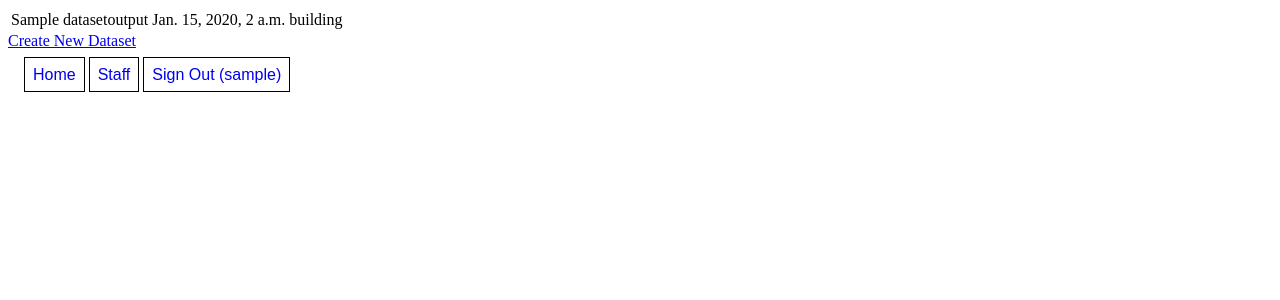
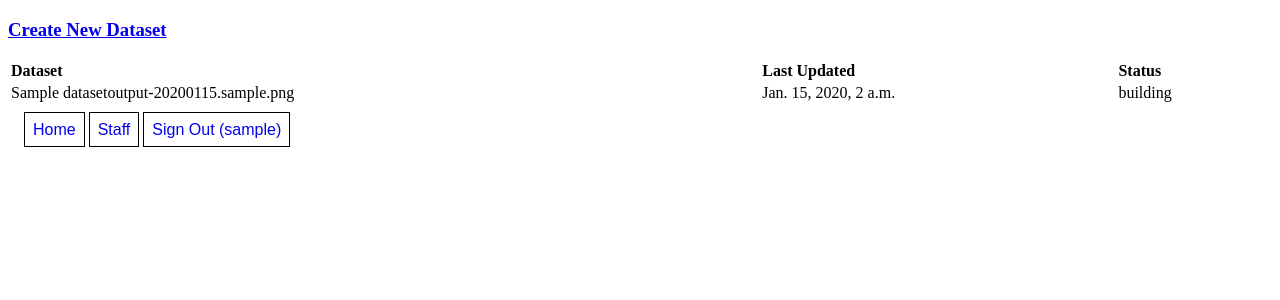
Before and after one commit to lithium/django-ingress-discoverer, a Django app: page /exports in a window 1280 px wide. Shown: the top 300 px of the page. Run offline with Django 3.2, Linux system fonts and the light colour scheme; a user stored in the database is signed in; tables that the repository leaves empty hold one stand-in row (values such as "Sample post"); parts of the project's set-up code (start-up, migrations or seed data) failed here and were passed over.

Commit message:
better filenames and csv cleanup

```diff
--- a/discoverer/models.py
+++ b/discoverer/models.py
@@ -84,7 +84,10 @@ class DatasetOutput(AuditedModel):
 
     @property
     def filename(self):
-        return u"{}.{}".format(self.name, self.filetype)
+        return u"{name}-{updated_at}.{ext}".format(
+            name=self.name,
+            updated_at=self.updated_at.strftime('%Y%m%d'),
+            ext=self.filetype)
 
     def get_status(self):
         if self.status == self.STATUS_READY and self.portal_index_etag != MongoPortalIndex.get_portal_index_etag():
@@ -98,11 +101,11 @@ class DatasetOutput(AuditedModel):
 
         if force or (self.status != self.STATUS_READY or not self.file or cur_tag != self.portal_index_etag):
             if self.filetype == 'kml':
-                output = MongoPortalIndex.generate_kml(name=self.name,
+                output = MongoPortalIndex.generate_kml(filename=self.filename,
                                                        *find_args, **find_kwargs)
             elif self.filetype == 'csv':
                 csv_formatting_kwargs = {k: v.encode('utf-8') for k,v in self.config_kwargs.get('options').items()}
-                output = MongoPortalIndex.generate_csv(name=self.name,
+                output = MongoPortalIndex.generate_csv(filename=self.filename,
                                                        csv_formatting_kwargs=csv_formatting_kwargs,
                                                        *find_args, **find_kwargs)
             else:
--- a/discoverer/templates/base.html
+++ b/discoverer/templates/base.html
@@ -56,7 +56,7 @@
     <ul>
         {% if user.has_kml_download_perm %}
             {% if request.path != "/exports" %}
-                <li><a target="_blank" href="{% url 'dataset_list' %}">Datasets</a></li>
+                <li><a href="{% url 'dataset_list' %}">Datasets</a></li>
             {% else %}
                 <li><a href="/">Home</a></li>
             {% endif %}
--- a/discoverer/templates/discoverer/exports.html
+++ b/discoverer/templates/discoverer/exports.html
@@ -11,23 +11,35 @@
 
 <div class="export-list">
 
-    <table>
+   <h3>
+       <a href="{% url 'dataset_create' %}">Create New Dataset</a>
+   </h3>
+
+    <table class="table">
+        <tr>
+            <th>Dataset</th>
+            <th>Last Updated</th>
+            <th>Status</th>
+            <th></th>
+        </tr>
 
     {% for dataset in datasets %}
         <tr>
-            <td>{{dataset.name}}</td>
+            <td>{{dataset.filename}}</td>
             <td>{{dataset.updated_at}}</td>
             <td>{{dataset.get_status}}</td>
             {%if dataset.get_status == "ready" %}
             <td><a href="{% url 'dataset_download' pk=dataset.pk %}">Download</a></td>
             {%elif dataset.get_status == "stale" %}
-            <td><a href="{% url 'dataset_regenerate' pk=dataset.pk %}">Rebuild</a></td>
+            <td>
+                <a href="{% url 'dataset_regenerate' pk=dataset.pk %}">Rebuild</a>
+                | <a href="{% url 'dataset_download' pk=dataset.pk %}">Download</a>
+            </td>
             {% endif %}
         </tr>
     {% endfor %}
     </table>
 
-    <a href="{% url 'dataset_create' %}">Create New Dataset</a>
 
 </div>
 {% endblock %}
```
Also changed, not shown: discoverer/portalindex/helpers.py (+8 -7 lines).
